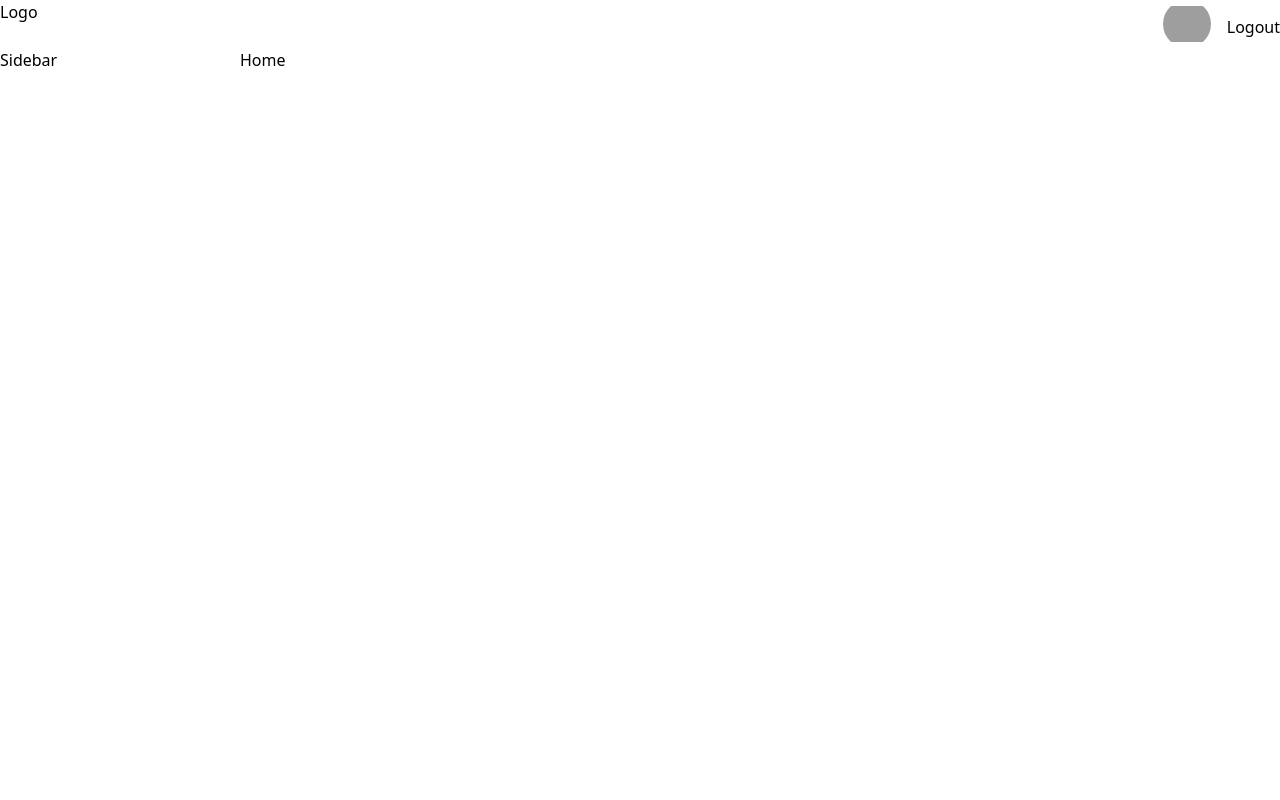
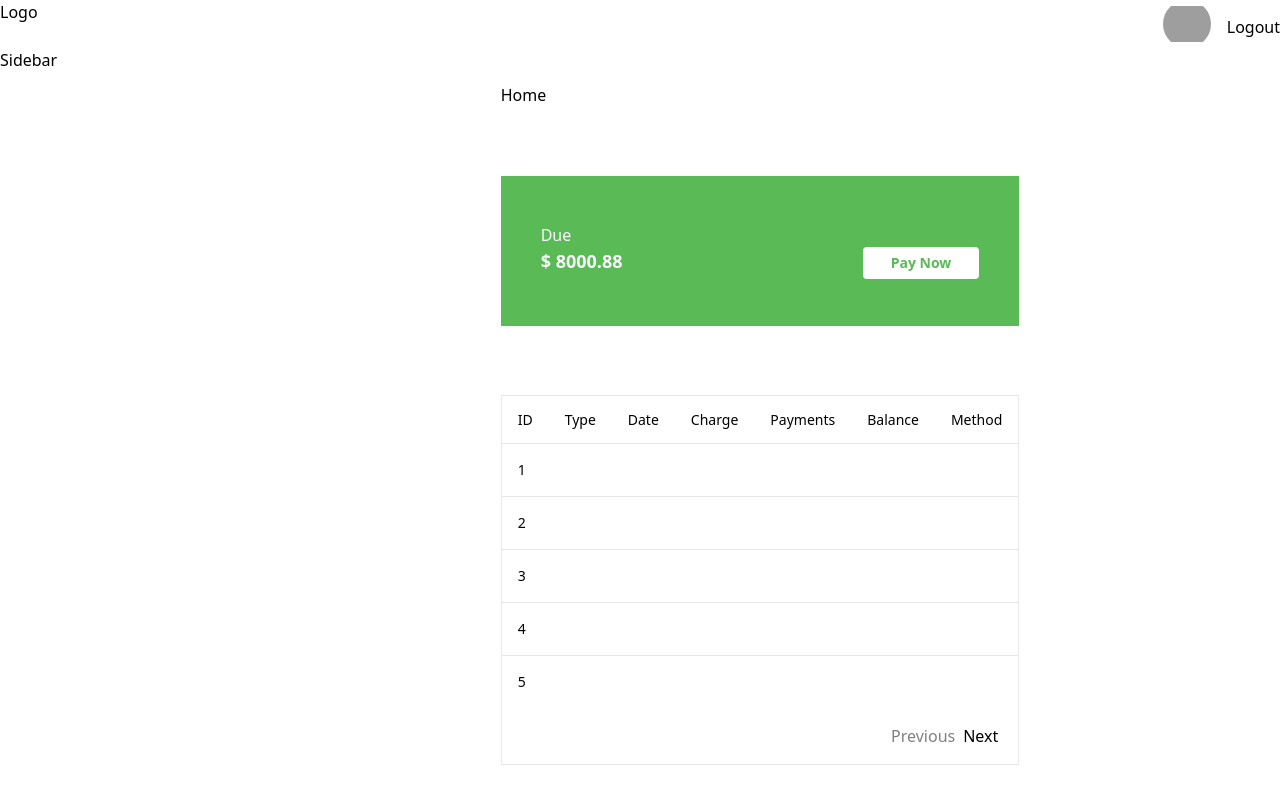
Before and after one commit to darylekarldevera/cubework-client-portal, a React (Vite) app: page /home in a window 1280 px wide. Built offline with nearby package versions, Linux system fonts and the light colour scheme; grey boxes are pictures that could not be loaded.

Commit message:
Refactor route configuration and add Home component

```diff
--- a/routes/RouteIndex.tsx
+++ b/routes/RouteIndex.tsx
@@ -1,20 +1,17 @@
-import {
-  Navigate,
-  Route,
-  createBrowserRouter,
-  createRoutesFromElements
-} from 'react-router-dom';
+import { Navigate, Route, createBrowserRouter, createRoutesFromElements } from 'react-router-dom';
 import React from 'react';
 
 import MainLayout from '@/layouts/MainLayout';
 import DummyComponent from '@/components/DummyComponent';
 
-import PublicRoute  from './PublicRoute';
+import PublicRoute from './PublicRoute';
 import PrivateRoute from './PrivateRoute';
 import PaymentsRoute from './PaymentsRoute';
 import LeaseProfileRoute from './LeaseProfileRoute';
 import LeaseDocumentsRoutes from './LeaseDocumentsRoute';
 import ServicesRoute from './ServicesRoute';
+
+import Home from '@/components/Home';
 
 // Temporary logic for authentication, to be replaced with actual authentication logic
 const isAuthenticated = true;
@@ -52,7 +49,7 @@ const router = createBrowserRouter(
       <Route element={<PrivateRoute isAuthenticated={isAuthenticated} />}>
         <Route path="/" element={<MainLayout />}>
           <Route index element={<Navigate to="/home" replace />} />
-          <Route path="/home" element={<DummyComponent text="Home" />} />
+          <Route path="/home" element={<Home />} />
           <Route path="/lease-profile/*" element={<LeaseProfileRoute />} />
           <Route path="/payments/*" element={<PaymentsRoute />} />
           <Route path="/lease-documents/*" element={<LeaseDocumentsRoutes />} />
```
